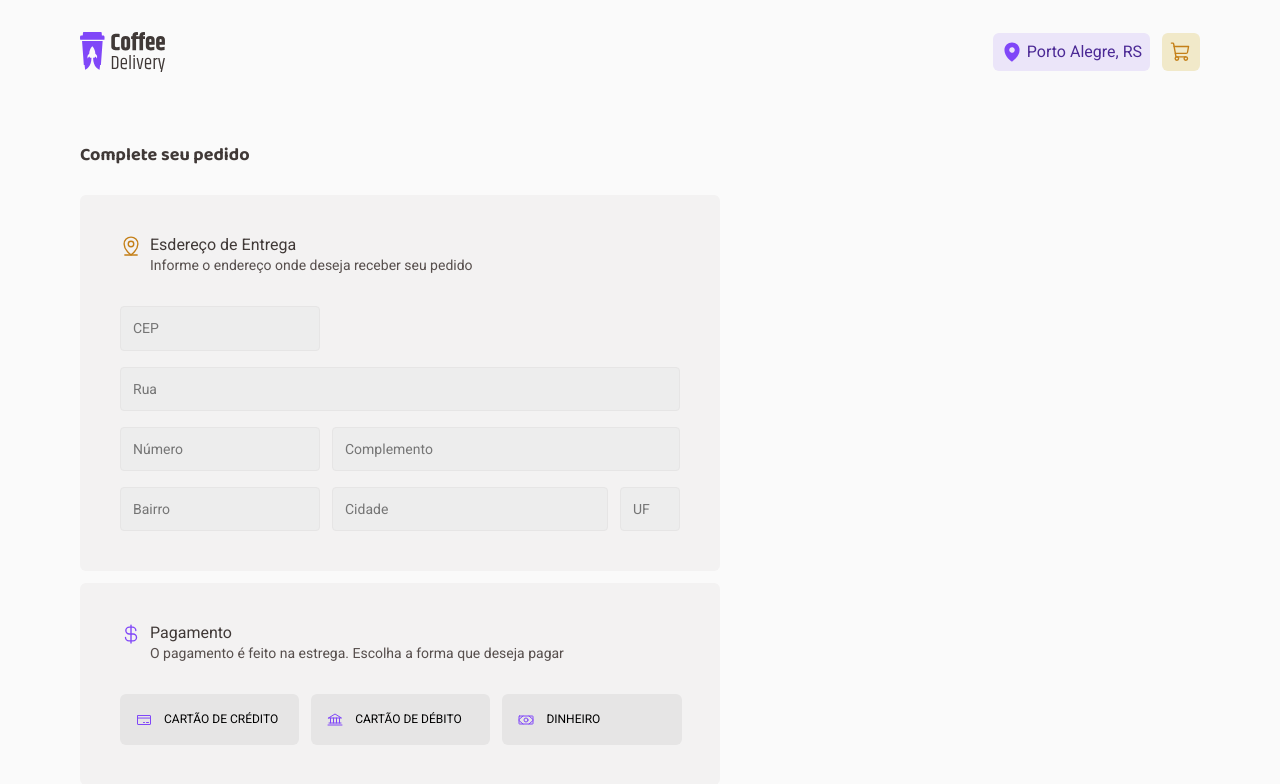
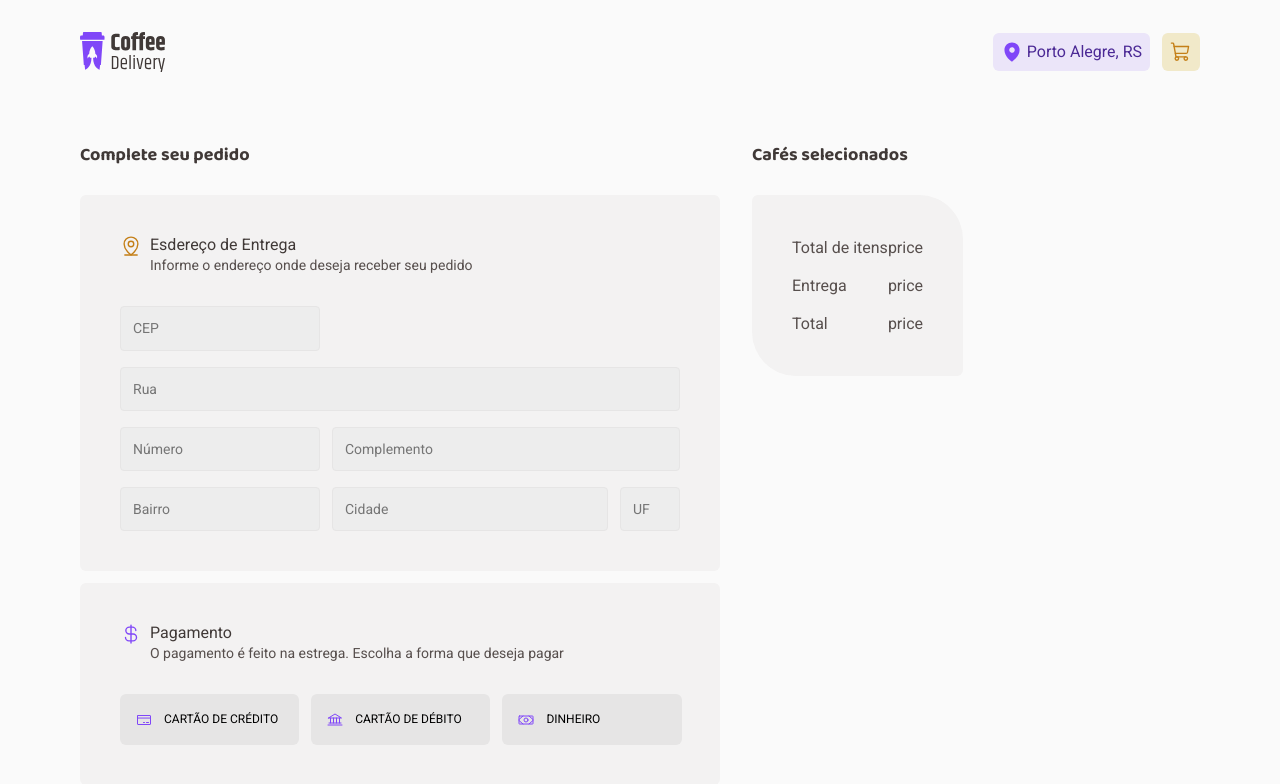
Before and after one commit to AronAdamsRapetto/desafio-coffe-delivery, a React (Vite) app: page /checkout in a window 1280 px wide. Shown: the top 784 px of the page. Built offline with nearby package versions, Linux system fonts and the light colour scheme.

Commit message:
feat: init checkout resume

```diff
--- a/src/pages/checkout/Checkout.tsx
+++ b/src/pages/checkout/Checkout.tsx
@@ -1,11 +1,12 @@
 import { CheckoutForm } from './components/checkoutForm/CheckoutForm'
+import { ShopSummary } from './components/shopSummary/ShopSummary'
 import { CheckoutPageContainer } from './styles'
 
 export function Checkout() {
   return (
     <CheckoutPageContainer>
       <CheckoutForm />
-      {/* Componente checkout */}
+      <ShopSummary />
       {/* Sub-componente de checkout (cards dos produtos) */}
     </CheckoutPageContainer>
   )
--- /dev/null
+++ b/src/pages/checkout/components/shopSummary/ShopSummary.tsx
@@ -0,0 +1,58 @@
+import { useContext } from 'react'
+import {
+  ShopSummaryContainer,
+  SummaryContainer,
+  ValuesContainer,
+} from './styles'
+import { CoffeContext } from '../../../../context/CoffeContext'
+import { Minus, Plus, Trash } from 'phosphor-react'
+
+export function ShopSummary() {
+  const { shoppingCart } = useContext(CoffeContext)
+
+  return (
+    <ShopSummaryContainer>
+      <h4>Cafés selecionados</h4>
+      <SummaryContainer>
+        {shoppingCart.map(({ name, image, price, qtd, id }) => (
+          <div key={id}>
+            <img src={image} alt="" />
+            <div>
+              <span>{name}</span>
+              <div>
+                <div>
+                  <button>
+                    <Minus size={14} />
+                  </button>
+                  <span>{qtd}</span>
+                  <button>
+                    <Plus size={14} />
+                  </button>
+                </div>
+                <button>
+                  <Trash size={16} />
+                  Remover
+                </button>
+              </div>
+            </div>
+            <span>{`R$ ${price.toFixed(2)}`}</span>
+          </div>
+        ))}
+        <ValuesContainer>
+          <div>
+            <span>Total de itens</span>
+            <span>price</span>
+          </div>
+          <div>
+            <span>Entrega</span>
+            <span>price</span>
+          </div>
+          <div>
+            <span>Total</span>
+            <span>price</span>
+          </div>
+        </ValuesContainer>
+      </SummaryContainer>
+    </ShopSummaryContainer>
+  )
+}
--- /dev/null
+++ b/src/pages/checkout/components/shopSummary/styles.ts
@@ -0,0 +1,43 @@
+import styled from 'styled-components'
+
+export const ShopSummaryContainer = styled.section`
+  display: flex;
+  flex-direction: column;
+  align-items: flex-start;
+  justify-content: flex-start;
+  gap: 0.75rem;
+
+  h4 {
+    font-family: 'Baloo 2', cursive;
+    font-weight: bold;
+    font-size: 1.125rem;
+    line-height: 1.3;
+    color: ${(props) => props.theme['base-subtitle']};
+    margin-bottom: 1rem;
+  }
+`
+
+export const SummaryContainer = styled.div`
+  display: flex;
+  align-items: flex-start;
+  flex-direction: column;
+  max-width: 28rem;
+  padding: 2.5rem;
+  border-radius: 6px 44px;
+  background: ${(props) => props.theme['base-card']};
+  gap: 1.5rem;
+`
+
+export const ValuesContainer = styled.div`
+  display: flex;
+  flex-direction: column;
+  width: 100%;
+  align-items: flex-start;
+  gap: 0.75rem;
+
+  div {
+    display: flex;
+    width: 100%;
+    justify-content: space-between;
+  }
+`
```
